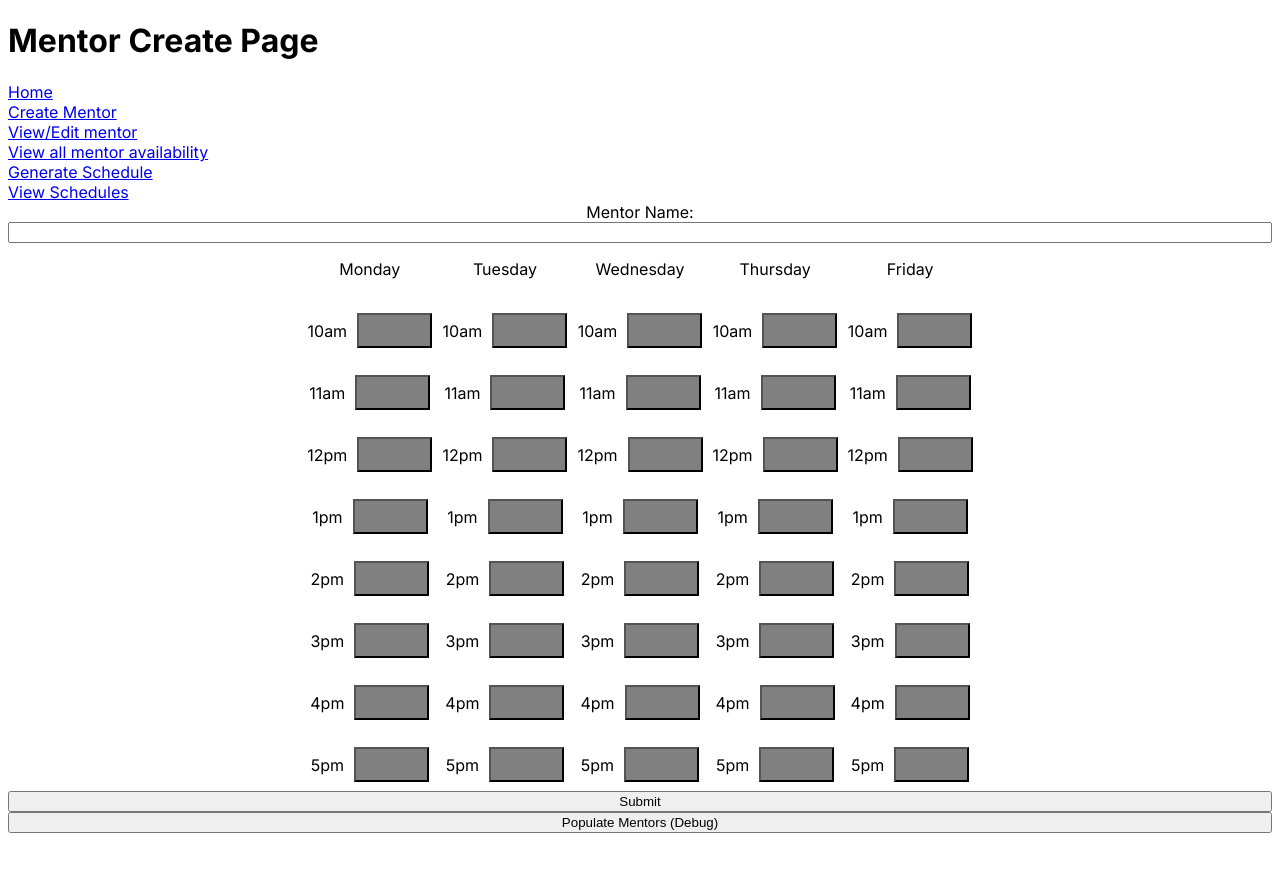
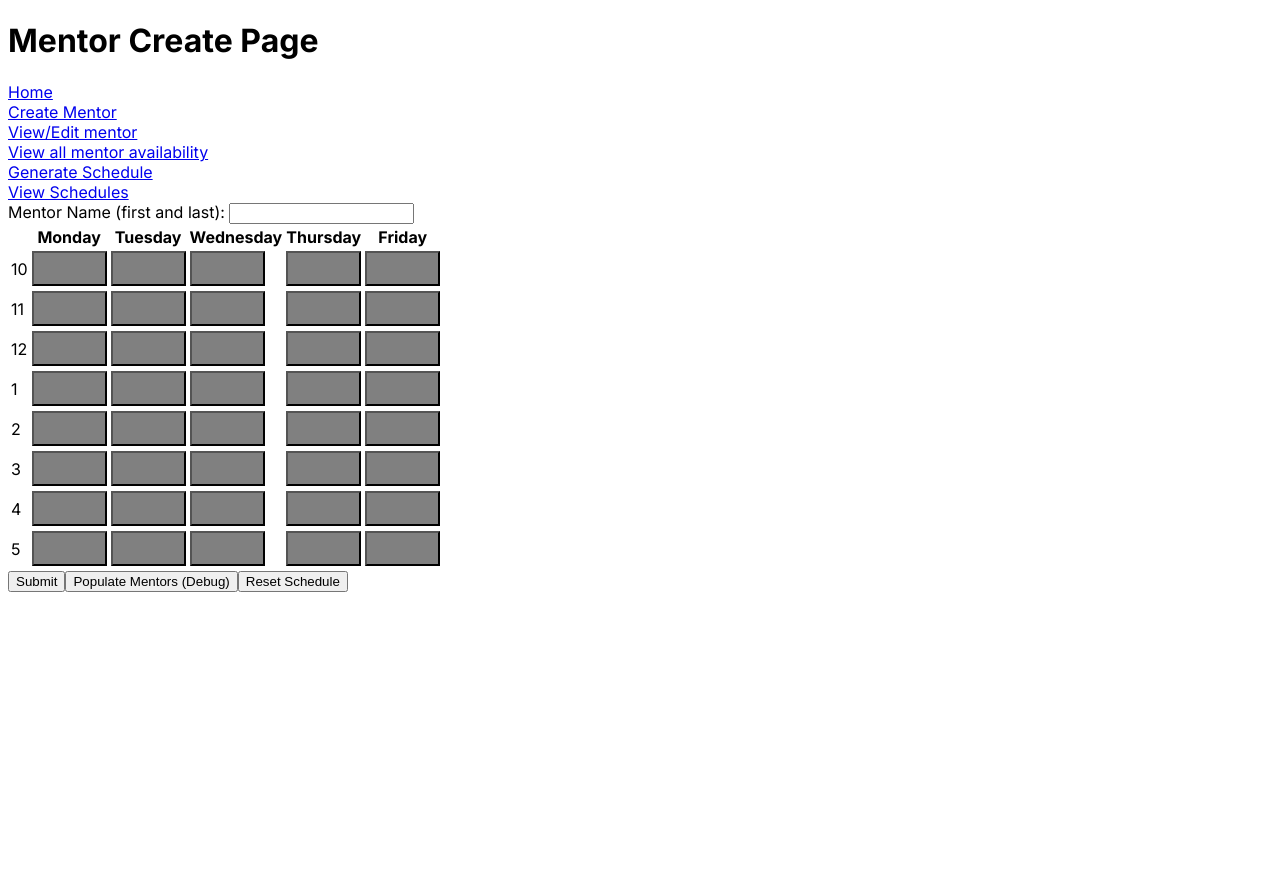
Before and after one commit to BlckHawker/Mentor-Schedule-Maker, a Next.js app: page /mentor/create in a window 1280 px wide. After the commit the page ends 800 px from the top, so only its background shows below. Built offline with nearby package versions, Linux system fonts and the light colour scheme.

Commit message:
refactor mentor create page

```diff
--- /dev/null
+++ b/src/app/interface/Availability.ts
@@ -0,0 +1,9 @@
+interface Availability {
+    Monday: boolean[];
+    Tuesday: boolean[];
+    Wednesday: boolean[];
+    Thursday: boolean[];
+    Friday: boolean[];
+}
+
+export type { Availability }
--- a/src/components/Block.tsx
+++ b/src/components/Block.tsx
@@ -1,28 +1,32 @@
 // Used to make/edit a mentor's availability
-import { useEffect, useState } from "react";
+import { Availability } from "@/app/interface/Availability";
+import { use, useEffect, useState } from "react";
 
 interface Props {
-    time: string;
-    availability: boolean[];
+    day: string;
     index: number;
+    availability: Availability;
+    setAvailability: Function; //refactor this to be the specific type
 }
 
 const Block = (props: Props) => {
-  const [isActive, setIsActive] = useState(false);
+  const [isActive, setIsActive] = useState(props.availability[props.day][props.index]);
+
   useEffect(() => {
-    console.log("is active use effect: " + isActive)
-    props.availability[props.index] = isActive;
+    setIsActive(props.availability[props.day][props.index])
+  }, [props.availability]);
+  useEffect(() => {
+    //change the specific availability block
+    const updatedAvailability = { ...props.availability };
+    updatedAvailability[props.day][props.index] = isActive;
+
+    props.setAvailability(updatedAvailability);
+
   }, [isActive]);
+
   return (
-    <div style={{display: "flex", gap: "10px", alignItems: "center" } }>
-      <p>{props.time}</p>
-      <button style={{backgroundColor: `${isActive ? "green" : "gray"}`, width: "75px", height: "35px" } } onClick={() => buttonClick()}></button>
-    </div>
+      <button style={{backgroundColor: `${isActive ? "green" : "gray"}`, width: "75px", height: "35px" } } onClick={() => setIsActive((active: boolean) => !active)}></button>
   );
-
-  function buttonClick() {
-    setIsActive(active => !active);
-  }
 };
 
 export default Block;
--- a/src/components/CreateMentor.tsx
+++ b/src/components/CreateMentor.tsx
@@ -1,25 +1,39 @@
 "use client";
+import { Availability } from "@/app/interface/Availability";
 import { MentorInterface } from "@/app/interface/Mentor";
-import Day from "@/components/Day";
 import { useState, useEffect } from "react";
+import Block from "@/components/Block";
 const CreateMentor = () => {
-  const [warningText, setWarningText] = useState("");
-  const [mentorName, setMentorName] = useState("");
-  const [isLoading, setIsLoading] = useState(false);
-  const [savedMentors, setSavedMentors] = useState<{ name: string; availability: { Monday: boolean[]; Tuesday: boolean[]; Wednesday: boolean[]; Thursday: boolean[]; Friday: boolean[]; }; }[]>();
-  const availability = {
+
+  const days = ["Monday", "Tuesday", "Wednesday", "Thursday", "Friday"]
+  const times = ["10", "11", "12", "1", "2", "3", "4", "5"]
+
+  const blankAvailability = {
     "Monday": [false, false, false, false, false, false, false, false],
     "Tuesday": [false, false, false, false, false, false, false, false],
     "Wednesday": [false, false, false, false, false, false, false, false],
     "Thursday": [false, false, false, false, false, false, false, false],
     "Friday": [false, false, false, false, false, false, false, false],
-  };
+  }
+
+  const [warningText, setWarningText] = useState("");
+  const [mentorName, setMentorName] = useState("");
+  const [isLoading, setIsLoading] = useState(false);
+  const [savedMentors, setSavedMentors] = useState<{ name: string; availability: Availability }[]>();
+  const [availability, setAvailability] = useState<Availability>(blankAvailability);
+
+
   useEffect(() => {
     if (savedMentors !== undefined) {
       console.log('updating local storage');
       localStorage.setItem("mentors", JSON.stringify(savedMentors))
     }
   }, [savedMentors]);
+
+  useEffect(() => {
+    console.log(availability);
+  }, [availability]);
+
   useEffect(() => {
     async function fetchData() {
       setIsLoading(true);
@@ -40,28 +54,53 @@ const CreateMentor = () => {
     return <div>Loading...</div>;
   }
   return (
-    <div style={{ display: "flex", flexDirection: "column", justifyContent: "center", textAlign: "center" }}>
-      <label>Mentor Name: </label>
+    <div>
+      <label>Mentor Name (first and last): </label>
       <input type="text" onChange={mentorNameChange}></input>
-      <div style={{ display: "flex", gap: "10px", justifyContent: "center" }}>
-        <Day day="Monday" availability={availability["Monday"]}></Day>
-        <Day day="Tuesday" availability={availability["Tuesday"]}></Day>
-        <Day day="Wednesday" availability={availability["Wednesday"]}></Day>
-        <Day day="Thursday" availability={availability["Thursday"]}></Day>
-        <Day day="Friday" availability={availability["Friday"]}></Day>
+      <div>
+        <table>
+          <thead>
+            <tr>
+              <th></th>
+              {days.map(day => <th>{day}</th>)}
+            </tr>
+          </thead>
+          <tbody>
+                    {times.map((time, ix) => (
+                        <tr key={time}>
+                            <td>{time}</td>
+                            {days.map(day => <td><Block day={day} index={ix} availability={availability} setAvailability={setAvailability}/></td>)}
+                        </tr>
+                    ))}
+                </tbody>
+        </table>
       </div>
-      <button onClick={() => buttonClick()}>Submit</button>
+      <button onClick={() => createMentor()}>Submit</button>
       <button onClick={() => populateMentors()}>Populate Mentors (Debug)</button>
+      <button onClick={() => setAvailability(blankAvailability)}>Reset Schedule</button>
       <p style={{ color: "red" }}>{warningText}</p>
     </div>
   );
 
-  function buttonClick() {
+  function createMentor() {
     //if name is blank, invalid
     if (mentorName === "") {
       setWarningText("Mentor name is required");
       return;
     }
+
+    // "None" is a forbidden name
+    if (mentorName === "None") {
+      setWarningText("\"None\" is a forbidden name");
+      return;
+    }
+
+    //verify there is a first / last name
+    if(mentorName.split(" ").length === 1) {
+      setWarningText("Mentor name must have first and last name");
+      return;
+    }
+
     //if availability is complexly blank, invalid
     if (
       Object.values(availability)
@@ -87,7 +126,7 @@ const CreateMentor = () => {
 
     //todo sort mentors
 
-    const newMentors = [ ...savedMentors, { name: mentorName, availability } ].sort(sortMentors);
+    const newMentors = [...savedMentors, { name: mentorName, availability }].sort(sortMentors);
 
     //add new mentor to the list
     setSavedMentors(newMentors);
@@ -100,7 +139,7 @@ const CreateMentor = () => {
 
     mentors.push({
       name: "Brooklyn Furze", availability: {
-                  //10   11    12      1      2      3      4     5
+        //4   11    12      1      2      3      4     5
         "Monday": [false, false, false, false, false, false, true, true],
         "Tuesday": [false, false, false, false, false, false, true, true],
         "Wednesday": [false, false, false, false, false, false, true, true],
@@ -110,7 +149,7 @@ const CreateMentor = () => {
     });
     mentors.push({
       name: "Abigail Cawley", availability: {
-                  //10   11    12      1      2      3      4     5
+        //4   11    12      1      2      3      4     5
         "Monday": [false, false, true, false, false, false, false, true],
         "Tuesday": [false, false, false, false, false, false, false, true],
         "Wednesday": [false, false, true, false, false, false, false, true],
@@ -122,7 +161,7 @@ const CreateMentor = () => {
 
     mentors.push({
       name: "Ethan Ricker", availability: {
-                  //10   11    12      1      2      3      4     5
+        //4   11    12      1      2      3      4     5
         "Monday": [false, false, true, true, true, true, true, true],
         "Tuesday": [false, false, false, false, false, true, false, false],
         "Wednesday": [false, false, true, true, true, false, false, false],
@@ -134,7 +173,7 @@ const CreateMentor = () => {
 
     mentors.push({
       name: "Jonah Edick", availability: {
-                  //10   11    12      1      2      3      4     5
+        //4   11    12      1      2      3      4     5
         "Monday": [true, false, true, false, false, false, false, false],
         "Tuesday": [false, false, false, false, false, true, true, false],
         "Wednesday": [true, false, true, false, true, true, true, true],
@@ -145,7 +184,7 @@ const CreateMentor = () => {
 
     mentors.push({
       name: "Andrew Lee", availability: {
-        //10   11    12      1      2      3      4     5
+        //4   11    12      1      2      3      4     5
         "Monday": [false, false, false, false, false, false, false, false],
         "Tuesday": [false, false, true, false, false, false, true, true],
         "Wednesday": [false, false, false, false, false, false, false, false],
@@ -156,7 +195,7 @@ const CreateMentor = () => {
 
     mentors.push({
       name: "Aneesh Bukya", availability: {
-        //10   11    12      1      2      3      4     5
+        //4   11    12      1      2      3      4     5
         "Monday": [false, false, false, false, false, false, true, true],
         "Tuesday": [false, false, false, false, false, false, false, false],
         "Wednesday": [false, false, false, false, false, false, true, true],
@@ -167,7 +206,7 @@ const CreateMentor = () => {
 
     mentors.push({
       name: "Anthony", availability: {
-                    //10   11    12      1      2      3      4     5
+        //4   11    12      1      2      3      4     5
         "Monday": [false, false, false, true, false, false, false, false],
         "Tuesday": [false, false, false, false, true, false, false, false],
         "Wednesday": [false, false, false, true, false, false, false, false],
@@ -178,7 +217,7 @@ const CreateMentor = () => {
 
     mentors.push({
       name: "Cooper Mistishin", availability: {
-        //10   11    12      1      2      3      4     5
+        //4   11    12      1      2      3      4     5
         "Monday": [true, true, false, false, true, true, true, true],
         "Tuesday": [true, true, false, false, false, false, false, false],
         "Wednesday": [true, true, false, false, true, true, true, true],
@@ -189,7 +228,7 @@ const CreateMentor = () => {
 
     mentors.push({
       name: "Evan Kinsey", availability: {
-                  //10   11    12      1      2      3      4     5
+        //4   11    12      1      2      3      4     5
         "Monday": [true, false, false, false, true, true, false, false],
         "Tuesday": [false, false, false, false, false, false, false, false],
         "Wednesday": [true, false, false, false, true, true, false, false],
@@ -200,18 +239,18 @@ const CreateMentor = () => {
 
     mentors.push({
       name: "Hridiza", availability: {
-                  //10   11    12      1      2      3      4     5
-      "Monday": [false, false, false, true, false, false, false, false],
-      "Tuesday": [false, false, false, false, false, false, false, false],
-      "Wednesday": [false, false, false, false, false, false, false, false],
-      "Thursday": [false, false, false, false, false, false, false, false],
-      "Friday": [false, false, false, true, false, false, false, false],
+        //4   11    12      1      2      3      4     5
+        "Monday": [false, false, false, true, false, false, false, false],
+        "Tuesday": [false, false, false, false, false, false, false, false],
+        "Wednesday": [false, false, false, false, false, false, false, false],
+        "Thursday": [false, false, false, false, false, false, false, false],
+        "Friday": [false, false, false, true, false, false, false, false],
       }
     });
 
     mentors.push({
       name: "Max", availability: {
-                  //10   11    12      1      2      3      4     5
+        //4   11    12      1      2      3      4     5
         "Monday": [true, true, true, true, false, false, false, false],
         "Tuesday": [true, false, false, false, false, false, false, false],
         "Wednesday": [true, true, true, true, false, false, false, false],
@@ -222,7 +261,7 @@ const CreateMentor = () => {
 
     mentors.push({
       name: "Ryan Yocum", availability: {
-                    //10   11    12      1      2      3      4     5
+        //4   11    12      1      2      3      4     5
         "Monday": [true, false, false, true, true, false, false, false],
         "Tuesday": [false, false, false, false, true, true, false, false],
         "Wednesday": [true, false, false, true, true, false, false, false],
@@ -233,7 +272,7 @@ const CreateMentor = () => {
 
     mentors.push({
       name: "Sylvia", availability: {
-                  //10   11    12      1      2      3      4     5
+        //4   11    12      1      2      3      4     5
         "Monday": [false, false, false, false, false, false, true, true],
         "Tuesday": [false, false, true, true, true, true, false, false],
         "Wednesday": [false, false, false, false, false, false, true, true],
@@ -244,7 +283,7 @@ const CreateMentor = () => {
 
     mentors.push({
       name: "Tristen", availability: {
-                  //10   11    12      1      2      3      4     5
+        //4   11    12      1      2      3      4     5
         "Monday": [false, false, true, true, true, false, false, false],
         "Tuesday": [true, true, false, false, false, false, false, true],
         "Wednesday": [false, false, true, true, true, false, false, false],
@@ -259,7 +298,7 @@ const CreateMentor = () => {
   }
 
   function mentorNameChange(e: React.FormEvent<HTMLInputElement>) {
-    setMentorName(e.currentTarget.value);
+    setMentorName(e.currentTarget.value.trim());
   }
 
   function sortMentors(m1: MentorInterface, m2: MentorInterface) {
--- a/src/components/Day.tsx
+++ /dev/null
@@ -1,25 +0,0 @@
-//represents a day
-//todo: use a momospace font blocks are not as off putting
-'use client';
-import Block from '@/components/Block';
-interface Props {
-    day: string;
-    availability: boolean[]
-}
-const Day = (props: Props) => {
-    return (
-        <div style={{display: "flex", flexDirection: "column", gap: "10px", alignItems: "center", textAlign: "center" } }>
-            <p>{props.day}</p>
-            <Block time={"10am"} availability={props.availability} index={0}></Block>
-            <Block time={"11am"} availability={props.availability} index={1}></Block>
-            <Block time={"12pm"} availability={props.availability} index={2}></Block>
-            <Block time={"1pm"} availability={props.availability} index={3}></Block>
-            <Block time={"2pm"} availability={props.availability} index={4}></Block>
-            <Block time={"3pm"} availability={props.availability} index={5}></Block>
-            <Block time={"4pm"} availability={props.availability} index={6}></Block>
-            <Block time={"5pm"} availability={props.availability} index={7}></Block>
-        </div>
-    );
-}
-
-export default Day;
--- a/src/components/IndividualSchedule.tsx
+++ b/src/components/IndividualSchedule.tsx
@@ -36,9 +36,6 @@ const IndividualSchedule = (props: Props) => {
                             ))}
                         </tr>
                     ))}
-
-
-
                 </tbody>
             </table>
         </div>
```
Also changed, not shown: 1 other file (tests, documents, lock files or other folders).
